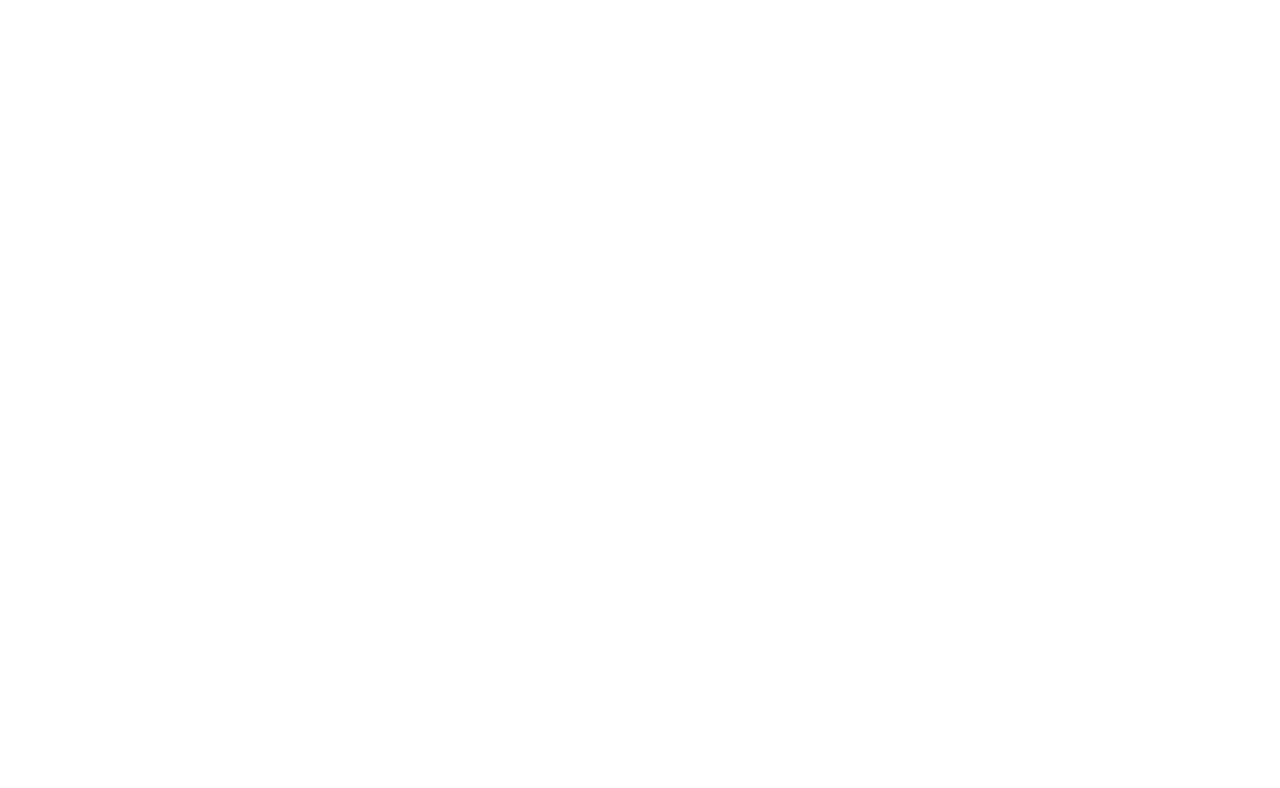
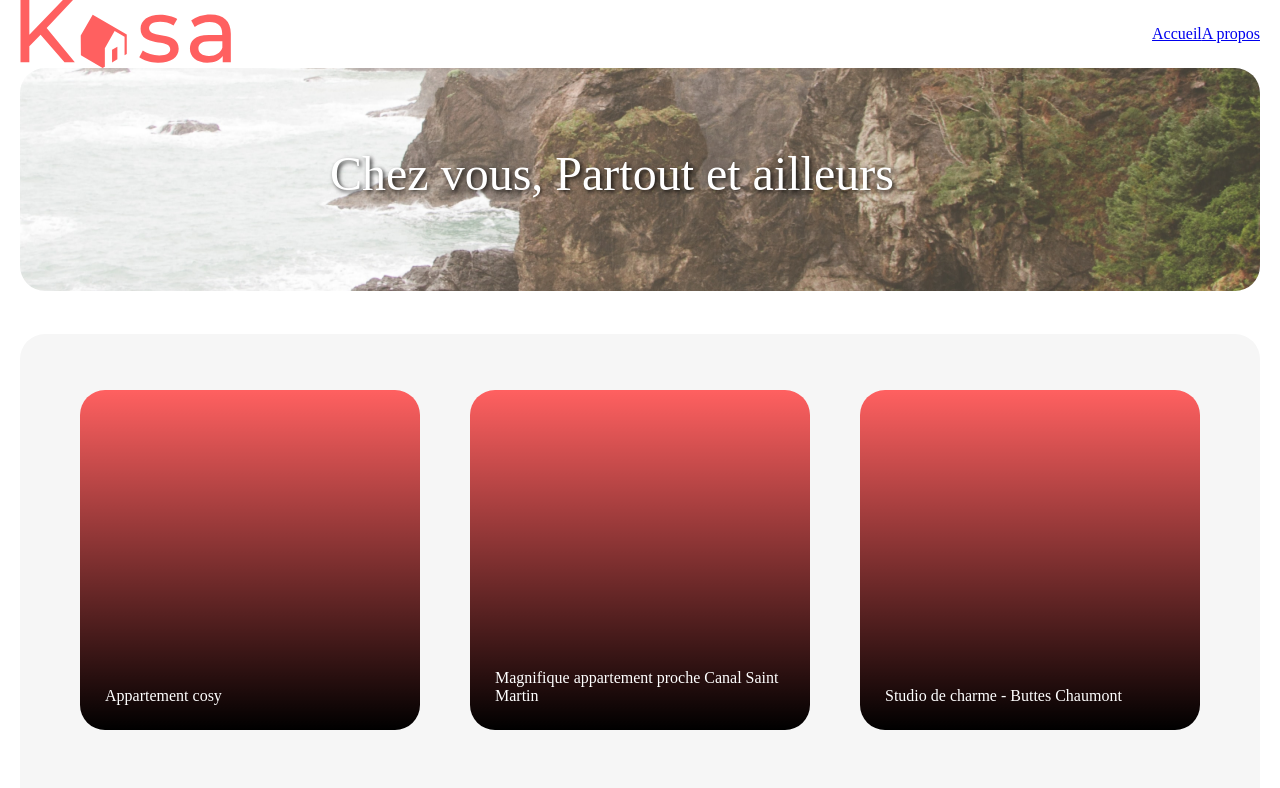
Before and after one commit to Emanrhesus-positif/Projet-6, a React (Create React App) app in the folder App/kasa/: page /Apropos in a window 1280 px wide. Before the commit this address had no page. Shown: the top 788 px of the page. Built offline with nearby package versions, Linux system fonts and the light colour scheme.

Commit message:
création des pages et routes Apropos et 404

```diff
--- a/App/kasa/public/style.css
+++ b/App/kasa/public/style.css
@@ -82,13 +82,26 @@ footer img, footer p {
 }
 
 .card{
+    display:flex;
+    flex-direction: column;
     box-sizing: border-box;
+    border-radius: 25px;
     width: 340px;
     height: 340px;
     flex-shrink: 0;
 
     background: linear-gradient(to bottom, #FFFFFF00, #000000);
     background-color: #FF6060;
+    justify-content: flex-end;
+}
+.card span{
+    margin-left: 25px;
+    margin-bottom: 25px;
+}
+.card a{
+    position: absolute;
+    object-fit: cover;
+
 }
 
 @media screen and (min-width: 1920px){
--- a/App/kasa/src/App.jsx
+++ b/App/kasa/src/App.jsx
@@ -91,6 +91,7 @@ function Card({ id, title, picture, description }) {
     const content = [
         <div key={id} className="card">
             <span>{title}</span>
+            <a href="Logement"> </a>
         </div>
     ]
     return content
--- a/App/kasa/src/index.jsx
+++ b/App/kasa/src/index.jsx
@@ -3,6 +3,8 @@ import ReactDOM from 'react-dom';
 import { BrowserRouter as Router, Routes, Route } from 'react-router-dom';
 import Home from './pages/Home';
 import Logement from './pages/Logement';
+import PageNotFound from './pages/PageNotFound';
+import Apropos from './pages/Apropos';
 
 ReactDOM.render(
   <React.StrictMode>
@@ -10,6 +12,8 @@ ReactDOM.render(
       <Routes>
         <Route path="/" element={<Home />} />
         <Route path="/Logement" element={<Logement />} />
+        <Route path="/Apropos" element={<Apropos />} />
+        <Route path="/PageNotFound" element={<PageNotFound />} />
       </Routes>
     </Router>
   </React.StrictMode>,
--- /dev/null
+++ b/App/kasa/src/pages/Apropos.jsx
@@ -0,0 +1,15 @@
+
+import {Header, Footer, Carrousel, Content} from '../App';
+function Apropos(){
+    const content = [
+        <div>
+           <Header />
+           <Carrousel />
+           <Content />
+           <Footer />
+         </div>
+    ]
+    return content
+}
+
+export default Apropos
--- /dev/null
+++ b/App/kasa/src/pages/PageNotFound.jsx
@@ -0,0 +1,14 @@
+
+import {Header, Footer} from '../App';
+function PageNotFound(){
+    const content = [
+        <div>
+           <Header />
+           <p>404 Oups! La page que vous demandez n'existe pas.</p>
+           <Footer />
+         </div>
+    ]
+    return content
+}
+//en faire un component en cas de non découverte du json/suppression d'un objet...
+export default PageNotFound
```
Also changed, not shown: 1 other file (tests, documents, lock files or other folders).
